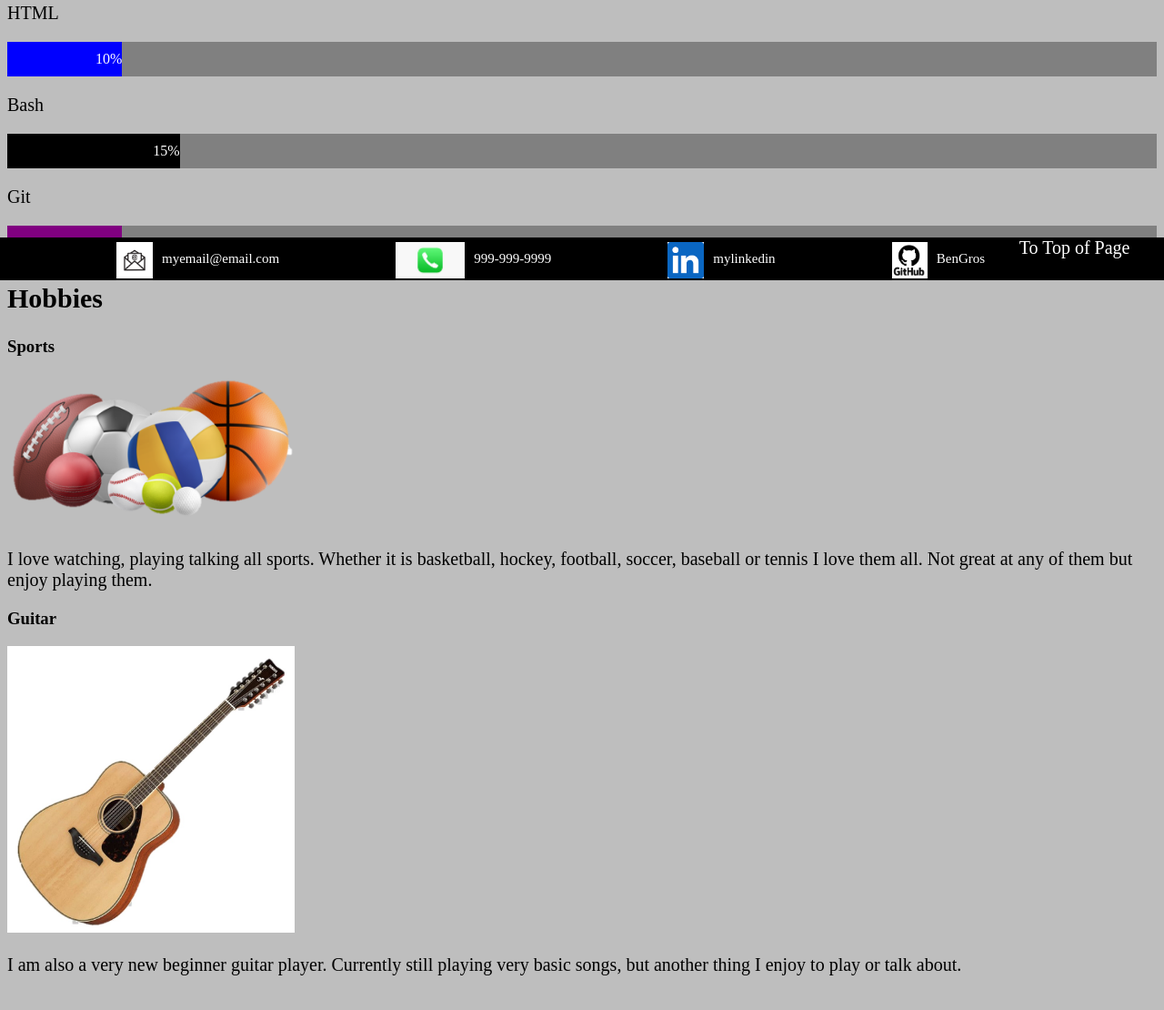
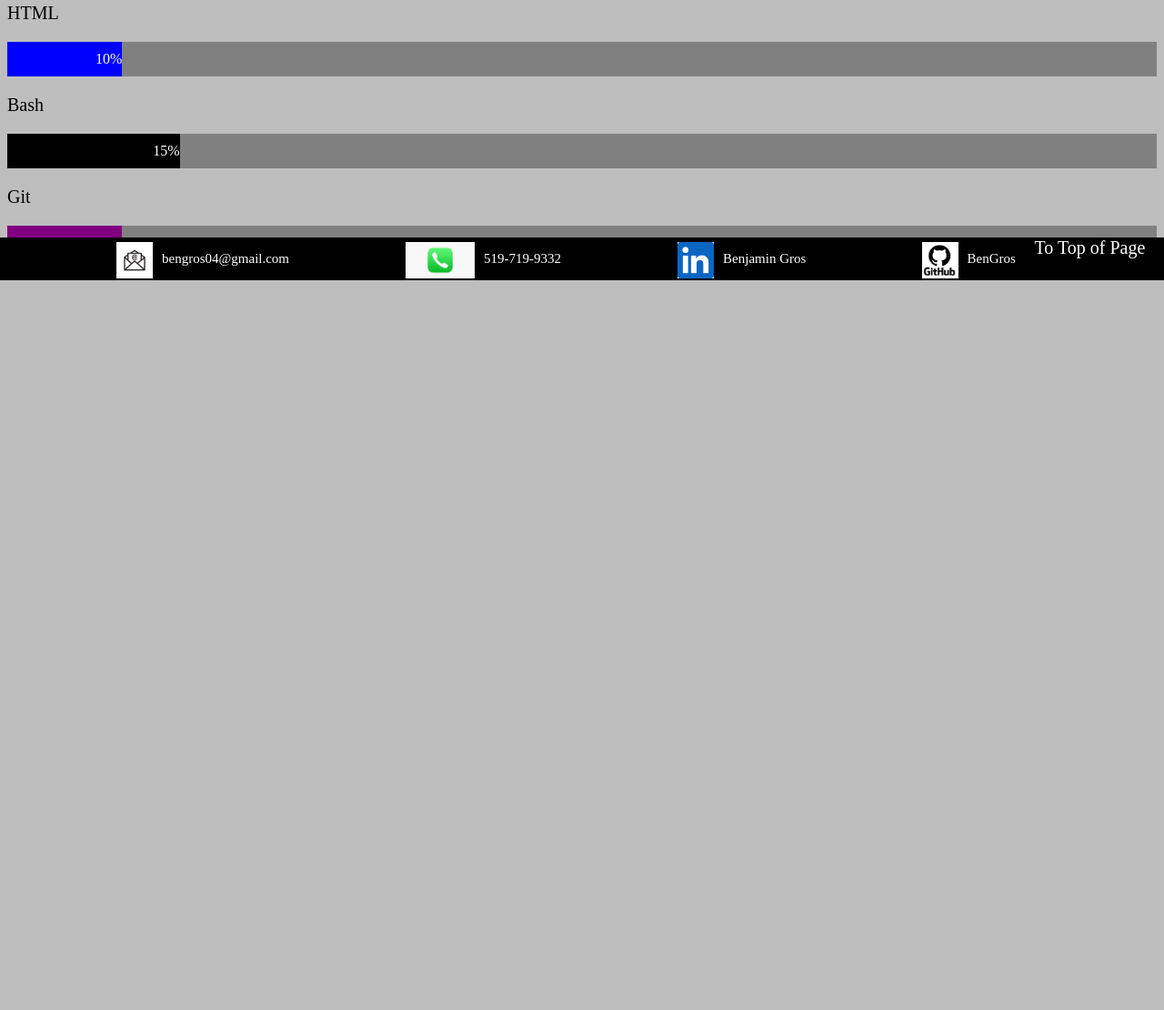
Before and after one commit to BenGros/Benjamin_Gros_Portfolio, a plain HTML site: page about.html in a window 1280 px wide. Shown: the part 492-1602 px from the top of the page at 91% size. After the commit the page ends 800 px from the top, so only its background shows below. Drawn offline with Linux system fonts and the light colour scheme.

Commit message:
Update Footer

```diff
--- a/about.html
+++ b/about.html
@@ -43,28 +43,15 @@
                 <div class="skills git">10%</div>
             </div>
         </div>
-        <div class="hobbies" style="margin-bottom: 20%;">
-            <h2>Hobbies</h2>
-            <h3>Sports</h3>
-            <img src="images/sports.png" width="25%" height="auto"/>
-            <p>I love watching, playing talking all sports. Whether it is basketball, hockey,
-                football, soccer, baseball or tennis I love them all. Not great at any of them but enjoy playing them.
-            </p>
-            <h3>Guitar</h3>
-            <img src="images/guitar.png" width="25%" height="auto"/>
-            <p>I am also a very new beginner guitar player. Currently still playing very basic songs, but
-                another thing I enjoy to play or talk about.
-            </p>
-        </div>
         <div class="footer">
             <a href="https://www.google.com/gmail/about/">
-                <img src="images/email.jpg" width="auto" height="40px"/><p>myemail@email.com</p>
+              <img src="images/email.jpg" width="auto" height="40px"/><p>bengros04@gmail.com</p>
           </a>
-            <img src="images/phone.jpg" width="auto" height="40px"/><p>999-999-9999</p>
-            <a href="https://www.linkedin.com/feed/">
-                <img src="images/linkedin.png" width="auto" height="40px"/><p>mylinkedin</p>
+          <img src="images/phone.jpg" width="auto" height="40px"/><p>519-719-9332</p>
+          <a href="https://www.linkedin.com/in/benjamin-gros-a55bb1253/">
+              <img src="images/linkedin.png" width="auto" height="40px"/><p>Benjamin Gros</p>
           </a>
-            <a href="https://github.com/">
+          <a href="https://github.com/BenGros">
               <img src="images/github.jpg" width="auto" height="40px"/><p>BenGros</p>
           </a>
           <a class="totop" href="#top">To Top of Page</a>
```
Also changed, not shown: contact_me.html (+5 -5 lines), experience.html (+5 -5 lines), index.html (+5 -5 lines), thankyou.html (+7 -7 lines). Lines whose indentation alone changed are shown as unchanged.
